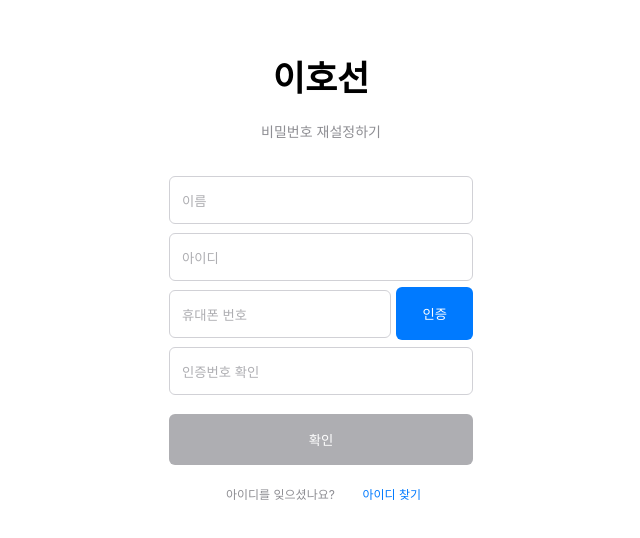
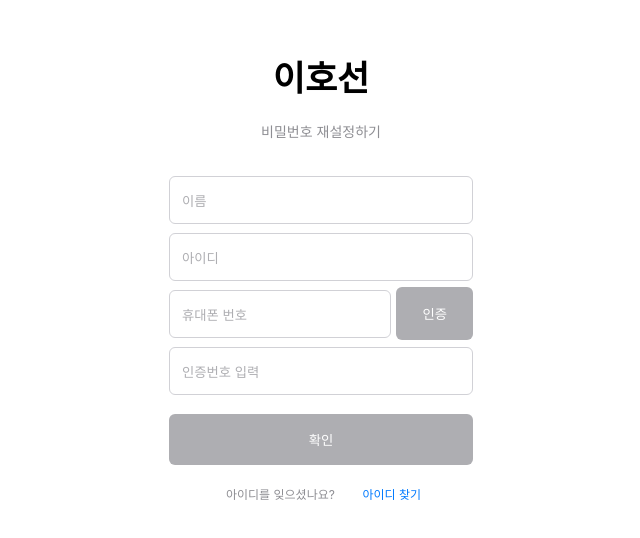
Before and after one commit to None-Step/None-Step-FE, a React (Vite) app in the folder none-step/: page /findPW in a window 1280 px wide. Shown: the part 124-662 px from the top of the page, without its empty margins (319-959 px from the left). Built offline with nearby package versions, Linux system fonts and the light colour scheme; a web font is replaced by a local one.

Commit message:
:sparkles:feat: 비밀번호 찾기 추가

```diff
--- a/none-step/src/pages/FindID/FindID.jsx
+++ b/none-step/src/pages/FindID/FindID.jsx
@@ -14,6 +14,7 @@ const FindID = () => {
   const [idValid, setIdValid] = useState(false);
   const [phoneNumberValid, setPhoneNumberValid] = useState(false);
   const [buttonDisabled, setButtonDisabled] = useState(true);
+
   const [verificationSent, setVerificationSent] = useState(false);
   const [verificationCode, setVerificationCode] = useState('');
   const [checkVerificationCode, setCheckVerificationCode] = useState('');
--- a/none-step/src/pages/FindPW/FindPW.jsx
+++ b/none-step/src/pages/FindPW/FindPW.jsx
@@ -1,11 +1,12 @@
-import React, { useState,useEffect } from 'react'
+import React, { useState, useEffect } from 'react'
+import axiosInstance from '../../apis/axiosInstance'  // axiosInstance import 추가
 import LoginWrap from '../../components/LoginWrap'
 import { InputWrap, PageTitle, SubmitBut } from '../SignUp/SignUp02/SignUpForm.style'
 import InputForm from '../../components/InputForm'
 import Logo from '../../components/Logo'
 import Button from '../../components/Button'
 import { SignAction, SignActionSpan } from '../Login/Login.style'
-import { Link } from 'react-router-dom'
+import { Link, useNavigate } from 'react-router-dom'  // useNavigate 추가
 import styled from 'styled-components'
 
 const PrimaryLink = styled(Link)`
@@ -13,11 +14,90 @@ const PrimaryLink = styled(Link)`
 `;
 
 const FindPW = () => {
+  const navigate = useNavigate();  // navigation 추가
+  const [formData, setFormData] = useState({
+    memberName: '',
+    memberID: '',
+    memberPhone: ''
+  });
   const [nameValid, setNameValid] = useState(false);
   const [idValid, setIdValid] = useState(false);
   const [phoneNumberValid, setPhoneNumberValid] = useState(false);
+  const [buttonDisabled, setButtonDisabled] = useState(true);
 
-  const [buttonDisabled, setButtonDisabled] = useState(true);
+  const [verificationSent, setVerificationSent] = useState(false);
+  const [verificationCode, setVerificationCode] = useState('');
+  const [checkVerificationCode, setCheckVerificationCode] = useState('');
+  const [verificationPassed, setVerificationPassed] = useState(false);
+  const [verificationCodeLength, setVerificationCodeLength] = useState(0);
+  const [verificationMessage, setVerificationMessage] = useState('');
+  const [showVerificationMessage, setShowVerificationMessage] = useState(false);
+
+    // 휴대폰 인증번호 요청
+    const sendVerificationCode = (event) => {
+      event.preventDefault();
+
+      if(formData.memberPhone) {
+        axiosInstance
+          .post(`/nonestep/member/phone`, {
+            memberPhone : formData.memberPhone
+          })
+          .then((response) => {
+            setCheckVerificationCode(response.data.authenticationNumber);
+            setVerificationCodeLength(response.data.authenticationNumber.length); // 인증 코드 길이 설정
+            setShowVerificationMessage(true);
+            setVerificationSent(true);
+            setVerificationPassed(false); // 새로운 인증 코드 발급 => 인증 상태 초기화
+          })
+          .catch((error) => {
+            console.log(error);
+            alert("인증번호 발송에 실패했습니다.");
+          })
+      }
+    }
+
+    // 인증 코드 검증
+    useEffect(() => {
+      if (verificationSent && // 인증번호가 실제로 발송되었는지 확인
+          verificationCode.length === verificationCodeLength && // 입력된 코드 길이가 올바른지 확인
+          !verificationPassed && // 아직 인증이 완료되지 않았는지 확인
+          verificationCode !== '' && // 입력된 코드가 비어있지 않은지 확인
+          checkVerificationCode !== '') { // 서버에서 받은 코드가 비어있지 않은지 확인
+
+        // 입력된 코드와 서버에서 받은 코드 비교
+        if (verificationCode === checkVerificationCode) {
+          setVerificationPassed(true); // 인증 성공 상태로 설정
+          alert("인증이 완료되었습니다.");
+        } else {
+          setVerificationPassed(false); // 인증 실패 상태로 설정
+          alert("인증번호가 일치하지 않습니다. 다시 확인해주세요.");
+        }
+      }
+    }, [verificationCode, checkVerificationCode, verificationPassed, verificationCodeLength, verificationSent]);
+
+
+    // 인증 코드 입력 처리 함수
+    const handleVerificationCodeChange = (isValid, value) => {
+      setVerificationCode(value);
+    };
+
+    useEffect(() => {
+      // 인증번호가 전송된 경우 실행되고, 3분 후 타임아웃 되기
+      if (verificationSent) {
+        const timeout = setTimeout(() => {
+          setVerificationMessage('인증번호 유효 시간이 초과되었습니다. 다시 시도해주세요');
+          setVerificationTimeout(true);
+          // 인증번호 전송 상태 false로 변경
+          setVerificationSent(false);
+          setVerificationSent(false);
+          setShowVerificationMessage(false); // 메시지 숨기기
+        }, 180000);
+
+        // 타이머 중복 실행 방지
+        return () => clearTimeout(timeout);
+      }
+    }, [verificationSent]);
+
 
   // 유효성 검사 모두 pass되면 버튼 활성화하기
   useEffect(() => {
@@ -28,46 +108,93 @@ const FindPW = () => {
     }
   }, [nameValid, idValid, phoneNumberValid]);
 
+  // 입력값 변경 처리 함수
+  const handleInputChange = (name, value, isValid) => {
+    setFormData(prev => ({ ...prev, [name]: value }));
+    switch(name) {
+      case 'memberName':
+        setNameValid(isValid);
+        break;
+      case 'memberID':
+        setIdValid(isValid);
+        break;
+      case 'memberPhone':
+        setPhoneNumberValid(isValid);
+        break;
+      default:
+        break;
+    }
+  };
+
+  // 비밀번호 찾기 요청 함수
+  const handleFindPassword = async (event) => {
+    event.preventDefault();
+    try {
+      const response = await axiosInstance.post('/nonestep/member/pwfind', formData);
+      if (response.data.memberPass) {
+        alert(`새로운 비밀번호: ${response.data.memberPass}`);
+        // 비밀번호 찾기 성공 후 로그인 페이지로 이동
+        navigate('/login');
+      } else {
+        alert('비밀번호 찾기에 실패했습니다.');
+      }
+    } catch (error) {
+      console.error('비밀번호 찾기 오류:', error);
+      alert('비밀번호 찾기 중 오류가 발생했습니다.');
+    }
+  };
+
   return (
     <LoginWrap>
       <Logo/>
       <PageTitle>비밀번호 재설정하기</PageTitle>
-
       <InputForm
         label="이름"
         type="text"
+        name="memberName"
         placeholder="이름"
-          onValidationChange={setNameValid}
+        onValidationChange={(isValid, value) => handleInputChange('memberName', value, isValid)}
       />
       <InputForm
         label="아이디"
         type="text"
+        name="memberID"
         placeholder="아이디"
-          onValidationChange={setIdValid}
+        onValidationChange={(isValid, value) => handleInputChange('memberID', value, isValid)}
       />
       <InputWrap>
         <InputForm
           label="휴대폰 번호"
           type="text"
+          name="memberPhone"
           placeholder="휴대폰 번호"
-          onValidationChange={setPhoneNumberValid}
+          onValidationChange={(isValid, value) => handleInputChange('memberPhone', value, isValid)}
         />
-        <SubmitBut>인증</SubmitBut>
+        <SubmitBut onClick={sendVerificationCode}
+        disabled={!phoneNumberValid || verificationSent}>인증</SubmitBut>
       </InputWrap>
-      <InputForm
-        label="인증번호 확인"
-        type="text"
-        placeholder="인증번호 확인"
-        value={Number}
+
+      <InputForm label="인증번호" type="text"
+      placeholder="인증번호 입력" value={verificationCode}
+      onValidationChange={handleVerificationCodeChange}
       />
-      <Button disabled={buttonDisabled} submitMessage="확인"></Button>
+      { showVerificationMessage &&
+        <SignActionSpan>
+          인증번호가 발송되었습니다. 3분 이내로 인증번호를 입력해주세요.
+        </SignActionSpan>
+      }
+      {verificationMessage && <SignActionSpan>{verificationMessage}</SignActionSpan>}
 
+      <Button
+        disabled={buttonDisabled}
+        submitMessage="확인"
+        onClick={handleFindPassword}
+      />
       <SignAction>
         <SignActionSpan>아이디를 잊으셨나요?</SignActionSpan>
         <PrimaryLink to="/">아이디 찾기</PrimaryLink>
       </SignAction>
     </LoginWrap>
-
   )
 }
 
```
Lines whose indentation alone changed are shown as unchanged.
